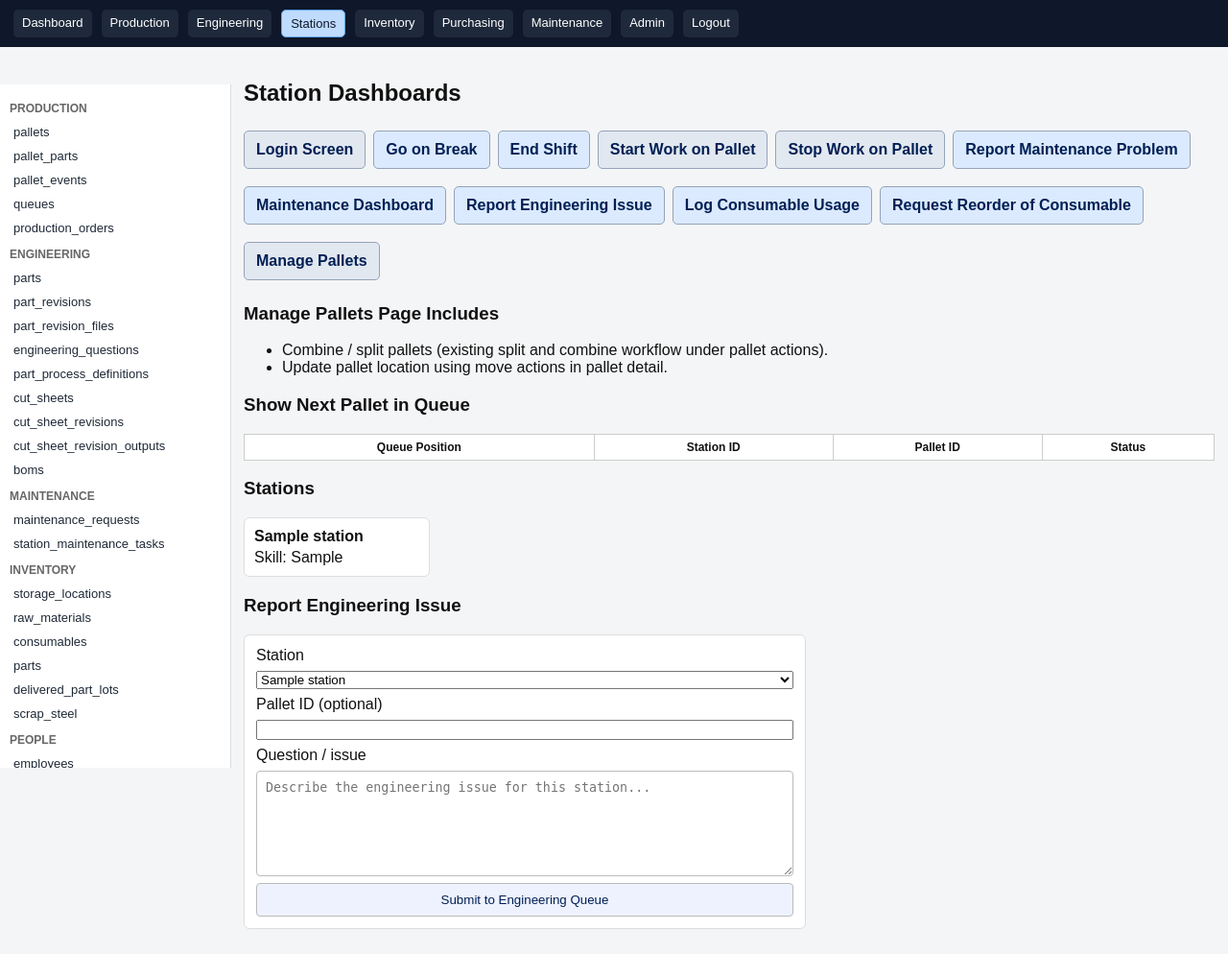
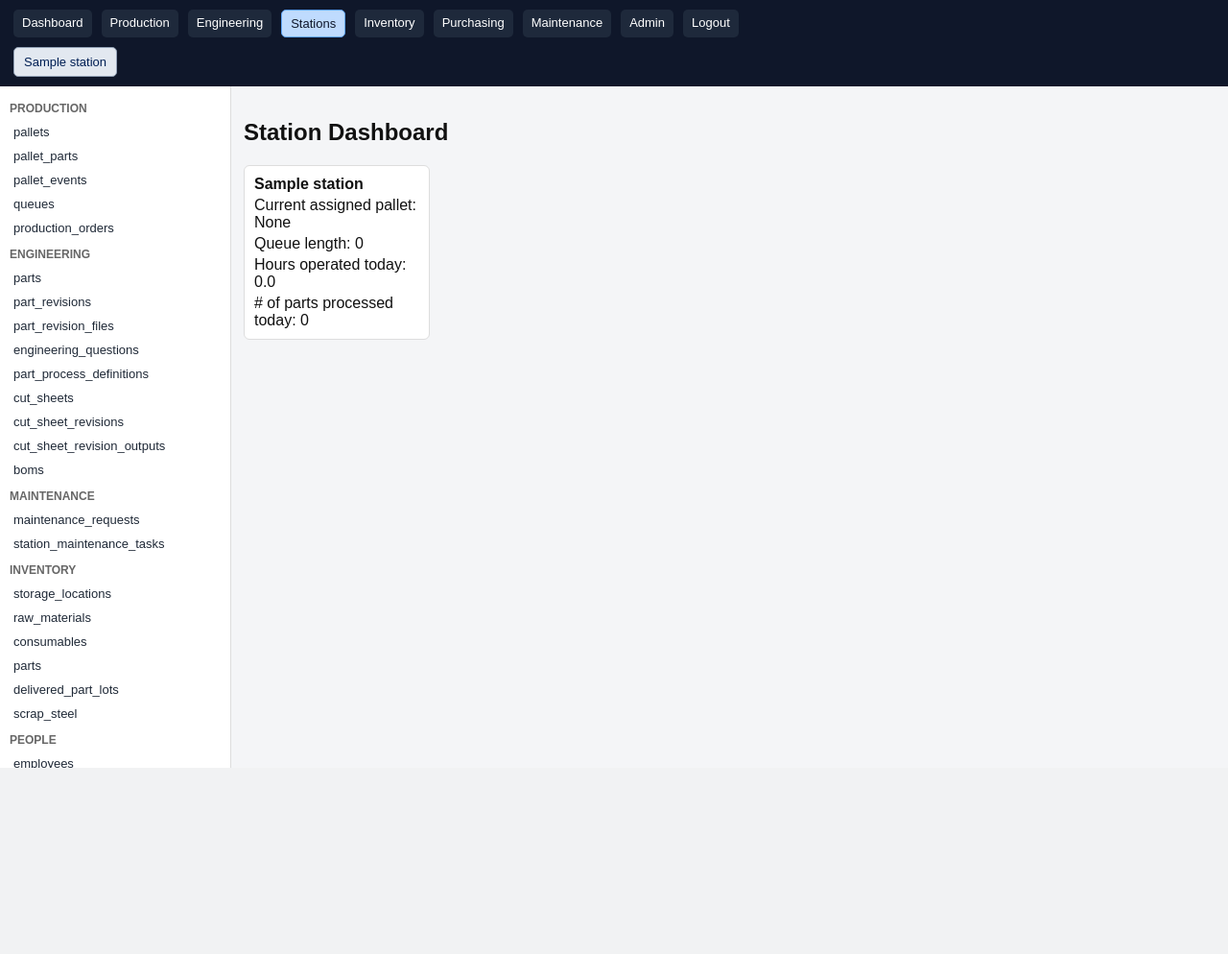
Before and after one commit to ravenorb/mts, a FastAPI app: page /stations in a window 1280 px wide. Shown: the whole page at 96% size. After the commit the page ends 800 px from the top, so only its background shows below. Run offline with FastAPI, Linux system fonts and the light colour scheme; the visitor is signed in with stand-in values (Sample User, id 1); tables that the repository leaves empty hold one stand-in row (values such as "Sample post"); lists and menus that the app fills with data are empty; parts of the project's set-up code (start-up, migrations or seed data) failed here and were passed over.

Commit message:
Add dynamic station submenu and station workflow pages

```diff
--- a/app/main.py
+++ b/app/main.py
@@ -304,6 +304,23 @@ def create_default_admin(db: Session):
         db.commit()
 
 
+def ensure_default_stations(db: Session) -> list[models.Station]:
+    stations = db.query(models.Station).filter_by(active=True).order_by(models.Station.station_name.asc()).all()
+    if stations:
+        return stations
+    db.add_all([
+        models.Station(station_name="station1", skill_required=""),
+        models.Station(station_name="station2", skill_required=""),
+    ])
+    db.commit()
+    return db.query(models.Station).filter_by(active=True).order_by(models.Station.station_name.asc()).all()
+
+
+def station_nav_context(db: Session) -> dict:
+    stations = ensure_default_stations(db)
+    return {"stations_nav": [{"id": s.id, "name": s.station_name} for s in stations]}
+
+
 def get_current_user(request: Request, db: Session):
     uid = request.session.get("uid")
     if not uid:
@@ -333,6 +350,7 @@ def startup():
     Base.metadata.create_all(bind=engine)
     db = next(get_db())
     create_default_admin(db)
+    ensure_default_stations(db)
 
 
 @app.get("/", response_class=HTMLResponse)
@@ -475,20 +493,114 @@ def engineering_machine_program_stub(request: Request, db: Session = Depends(get
 
 @app.get("/stations", response_class=HTMLResponse)
 def stations_dashboard(request: Request, db: Session = Depends(get_db), user=Depends(require_login)):
-    stations = db.query(models.Station).filter_by(active=True).order_by(models.Station.station_name.asc()).all()
-    queue = db.query(models.Queue).filter(models.Queue.status.in_(["queued", "in_progress"])).order_by(models.Queue.queue_position.asc()).limit(30).all()
-    return templates.TemplateResponse("stations_dashboard.html", {"request": request, "user": user, "top_nav": TOP_NAV, "entity_groups": ENTITY_GROUPS, "stations": stations, "queue": queue})
+    stations = ensure_default_stations(db)
+    start_of_day = datetime.utcnow().replace(hour=0, minute=0, second=0, microsecond=0)
+    station_cards: list[dict] = []
+    for station in stations:
+        queue_length = db.query(models.Queue).filter(
+            models.Queue.station_id == station.id,
+            models.Queue.status.in_(["queued", "in_progress"]),
+        ).count()
+        current_pallet = db.query(models.Pallet).filter_by(current_station_id=station.id, status="in_progress").order_by(models.Pallet.id.desc()).first()
+        parts_processed = db.query(func.count(models.PalletEvent.id)).filter(
+            models.PalletEvent.station_id == station.id,
+            models.PalletEvent.event_type.in_(["completed", "save_work"]),
+            models.PalletEvent.recorded_at >= start_of_day,
+        ).scalar() or 0
+        hours_operated = db.query(func.sum(models.PalletEvent.quantity)).filter(
+            models.PalletEvent.station_id == station.id,
+            models.PalletEvent.event_type == "hours_operated",
+            models.PalletEvent.recorded_at >= start_of_day,
+        ).scalar() or 0
+        station_cards.append({
+            "id": station.id,
+            "name": station.station_name,
+            "current_pallet": current_pallet.pallet_code if current_pallet else "None",
+            "queue_length": queue_length,
+            "hours_operated": round(float(hours_operated), 2),
+            "parts_processed": int(parts_processed),
+        })
+    return templates.TemplateResponse("stations_dashboard.html", {"request": request, "user": user, "top_nav": TOP_NAV, "entity_groups": ENTITY_GROUPS, "station_cards": station_cards, **station_nav_context(db)})
+
+
+@app.get("/stations/{station_id}", response_class=HTMLResponse)
+def station_page(station_id: int, request: Request, db: Session = Depends(get_db), user=Depends(require_login)):
+    station = db.query(models.Station).filter_by(id=station_id, active=True).first()
+    if not station:
+        raise HTTPException(404)
+    if not request.session.get(f"station_auth_{station_id}"):
+        return RedirectResponse(f"/stations/{station_id}/login", status_code=302)
+
+    queue_rows = db.query(models.Queue).filter_by(station_id=station_id).order_by(models.Queue.queue_position.asc()).limit(5).all()
+    queue = [{"id": q.id, "position": q.queue_position, "status": q.status, "pallet": db.query(models.Pallet).filter_by(id=q.pallet_id).first()} for q in queue_rows]
+    active_pallet = db.query(models.Pallet).filter_by(current_station_id=station_id, status="in_progress").order_by(models.Pallet.id.desc()).first()
+    pallet_parts = db.query(models.PalletPart).filter_by(pallet_id=active_pallet.id).all() if active_pallet else []
+    station_files = db.query(models.PartRevisionFile).order_by(models.PartRevisionFile.uploaded_at.desc()).all()
+    station_documents = [f for f in station_files if str(station_id) in {v.strip() for v in (f.station_ids_csv or "").split(",") if v.strip()}][:10]
+    selected_doc_id = request.query_params.get("doc")
+    selected_doc = next((f for f in station_documents if str(f.id) == selected_doc_id), station_documents[0] if station_documents else None)
+
+    return templates.TemplateResponse("station_detail.html", {"request": request, "user": user, "top_nav": TOP_NAV, "entity_groups": ENTITY_GROUPS, "station": station, "queue": queue, "active_pallet": active_pallet, "pallet_parts": pallet_parts, "station_documents": station_documents, "selected_doc": selected_doc, **station_nav_context(db)})
 
 
 @app.get("/stations/login", response_class=HTMLResponse)
-def stations_login(request: Request, db: Session = Depends(get_db), user=Depends(require_login)):
-    return templates.TemplateResponse("station_login.html", {"request": request, "user": user, "top_nav": TOP_NAV, "entity_groups": ENTITY_GROUPS, "error": None, "ok": None})
+def stations_login(db: Session = Depends(get_db), user=Depends(require_login)):
+    station = ensure_default_stations(db)[0]
+    return RedirectResponse(f"/stations/{station.id}/login", status_code=302)
 
 
-@app.post("/stations/login", response_class=HTMLResponse)
-def stations_login_submit(request: Request, station_user_id: str = Form(...), station_password: str = Form(...), db: Session = Depends(get_db), user=Depends(require_login)):
-    ok = bool(station_user_id.strip()) and bool(station_password.strip())
-    return templates.TemplateResponse("station_login.html", {"request": request, "user": user, "top_nav": TOP_NAV, "entity_groups": ENTITY_GROUPS, "error": None if ok else "Missing credentials", "ok": "Station login accepted (stub)." if ok else None})
+@app.get("/stations/{station_id}/login", response_class=HTMLResponse)
+def station_login(station_id: int, request: Request, db: Session = Depends(get_db), user=Depends(require_login)):
+    station = db.query(models.Station).filter_by(id=station_id, active=True).first()
+    if not station:
+        raise HTTPException(404)
+    return templates.TemplateResponse("station_login.html", {"request": request, "user": user, "top_nav": TOP_NAV, "entity_groups": ENTITY_GROUPS, "station": station, "error": None, "ok": None, **station_nav_context(db)})
+
+
+@app.post("/stations/{station_id}/login", response_class=HTMLResponse)
+def stations_login_submit(station_id: int, request: Request, station_user_id: str = Form(...), station_password: str = Form(...), db: Session = Depends(get_db), user=Depends(require_login)):
+    station = db.query(models.Station).filter_by(id=station_id, active=True).first()
+    if not station:
+        raise HTTPException(404)
+    account = db.query(models.User).filter_by(username=station_user_id.strip(), active=True).first()
+    if account and verify_password(station_password, account.password_hash):
+        request.session[f"station_auth_{station_id}"] = station_user_id.strip()
+        return RedirectResponse(f"/stations/{station_id}", status_code=302)
+    return templates.TemplateResponse("station_login.html", {"request": request, "user": user, "top_nav": TOP_NAV, "entity_groups": ENTITY_GROUPS, "station": station, "error": "Invalid station credentials", "ok": None, **station_nav_context(db)})
+
+
+@app.post("/stations/{station_id}/start-next")
+def station_start_next(station_id: int, db: Session = Depends(get_db), user=Depends(require_login)):
+    next_queue = db.query(models.Queue).filter_by(station_id=station_id, status="queued").order_by(models.Queue.queue_position.asc()).first()
+    if next_queue:
+        next_queue.status = "in_progress"
+        pallet = db.query(models.Pallet).filter_by(id=next_queue.pallet_id).first()
+        if pallet:
+            pallet.status = "in_progress"
+            pallet.current_station_id = station_id
+            db.add(models.PalletEvent(pallet_id=pallet.id, station_id=station_id, event_type="started", quantity=0, recorded_by=user.username, notes="Started next queued pallet"))
+        db.commit()
+    return RedirectResponse(f"/stations/{station_id}", status_code=302)
+
+
+@app.post("/stations/{station_id}/save-work")
+def station_save_work(station_id: int, db: Session = Depends(get_db), user=Depends(require_login)):
+    pallet = db.query(models.Pallet).filter_by(current_station_id=station_id, status="in_progress").order_by(models.Pallet.id.desc()).first()
+    if pallet:
+        db.add(models.PalletEvent(pallet_id=pallet.id, station_id=station_id, event_type="save_work", quantity=0, recorded_by=user.username, notes="Saved pallet work"))
+        db.commit()
+    return RedirectResponse(f"/stations/{station_id}", status_code=302)
+
+
+@app.post("/stations/{station_id}/queue-reorder")
+async def station_queue_reorder(station_id: int, request: Request, db: Session = Depends(get_db), user=Depends(require_login)):
+    payload = await request.json()
+    for idx, queue_id in enumerate(payload.get("order", []), start=1):
+        row = db.query(models.Queue).filter_by(id=int(queue_id), station_id=station_id).first()
+        if row:
+            row.queue_position = idx
+    db.commit()
+    return {"ok": True}
 
 
 @app.post("/stations/report-engineering-issue")
--- a/app/templates/base.html
+++ b/app/templates/base.html
@@ -31,6 +31,14 @@
     {% endfor %}
   </nav>
   {% endif %}
+  {% if request.url.path.startswith('/stations') and stations_nav %}
+  <nav class="section-nav" aria-label="Station sections">
+    {% for station in stations_nav %}
+      {% set station_href = '/stations/' ~ station.id %}
+      <a class="{% if request.url.path == station_href or request.url.path.startswith(station_href + '/') %}active{% endif %}" href="{{station_href}}">{{station.name}}</a>
+    {% endfor %}
+  </nav>
+  {% endif %}
   {% if request.url.path.startswith('/admin') %}
   <nav class="section-nav" aria-label="Admin sections">
     {% set admin_sections = [
--- a/app/templates/station_login.html
+++ b/app/templates/station_login.html
@@ -1,6 +1,6 @@
 {% extends 'base.html' %}
 {% block content %}
-<h2>Station Login Screen</h2>
+<h2>{{station.station_name}} Login</h2>
 {% if error %}<div class="form-error-banner">{{error}}</div>{% endif %}
 {% if ok %}<div class="ok-banner">{{ok}}</div>{% endif %}
 <form method="post" class="panel-form">
@@ -8,6 +8,6 @@
   <input name="station_user_id" required />
   <label>Password</label>
   <input name="station_password" type="password" required />
-  <button type="submit">Log in to Station</button>
+  <button type="submit">Log in to {{station.station_name}}</button>
 </form>
 {% endblock %}
--- a/app/templates/stations_dashboard.html
+++ b/app/templates/stations_dashboard.html
@@ -1,56 +1,15 @@
 {% extends 'base.html' %}
 {% block content %}
-<h2>Station Dashboards</h2>
-<div class="action-row">
-  <a class="action-btn" href="/stations/login">Login Screen</a>
-  <a class="action-btn secondary" href="/entity/pallet_events/new">Go on Break</a>
-  <a class="action-btn secondary" href="/entity/pallet_events/new">End Shift</a>
-  <a class="action-btn" href="/entity/pallet_events/new">Start Work on Pallet</a>
-  <a class="action-btn" href="/entity/pallet_events/new">Stop Work on Pallet</a>
-  <a class="action-btn secondary" href="/entity/maintenance_requests/new">Report Maintenance Problem</a>
-  <a class="action-btn secondary" href="/maintenance">Maintenance Dashboard</a>
-  <a class="action-btn secondary" href="#engineering-issue">Report Engineering Issue</a>
-  <a class="action-btn secondary" href="/entity/consumable_usage_logs/new">Log Consumable Usage</a>
-  <a class="action-btn secondary" href="/entity/purchase_requests/new">Request Reorder of Consumable</a>
-  <a class="action-btn" href="/entity/pallets">Manage Pallets</a>
-</div>
-
-<h3>Manage Pallets Page Includes</h3>
-<ul>
-  <li>Combine / split pallets (existing split and combine workflow under pallet actions).</li>
-  <li>Update pallet location using move actions in pallet detail.</li>
-</ul>
-
-<h3>Show Next Pallet in Queue</h3>
-<table>
-  <tr><th>Queue Position</th><th>Station ID</th><th>Pallet ID</th><th>Status</th></tr>
-  {% for q in queue %}
-    <tr><td>{{q.queue_position}}</td><td>{{q.station_id}}</td><td>{{q.pallet_id}}</td><td>{{q.status}}</td></tr>
-  {% endfor %}
-</table>
-
-<h3>Stations</h3>
+<h2>Station Dashboard</h2>
 <div class="grid-list">
-  {% for st in stations %}
-  <div class="quick-pallet">
-    <strong>{{st.station_name}}</strong>
-    <span>Skill: {{st.skill_required or 'N/A'}}</span>
-  </div>
+  {% for station in station_cards %}
+  <a class="quick-pallet" href="/stations/{{station.id}}">
+    <strong>{{station.name}}</strong>
+    <span>Current assigned pallet: {{station.current_pallet}}</span>
+    <span>Queue length: {{station.queue_length}}</span>
+    <span>Hours operated today: {{station.hours_operated}}</span>
+    <span># of parts processed today: {{station.parts_processed}}</span>
+  </a>
   {% endfor %}
 </div>
-
-<h3 id="engineering-issue">Report Engineering Issue</h3>
-<form method="post" action="/stations/report-engineering-issue" class="panel-form">
-  <label>Station</label>
-  <select name="station_id" required>
-    {% for st in stations %}
-    <option value="{{st.id}}">{{st.station_name}}</option>
-    {% endfor %}
-  </select>
-  <label>Pallet ID (optional)</label>
-  <input name="pallet_id" type="number" min="1" />
-  <label>Question / issue</label>
-  <textarea name="question_text" required placeholder="Describe the engineering issue for this station..."></textarea>
-  <button type="submit">Submit to Engineering Queue</button>
-</form>
 {% endblock %}
```
Also changed, not shown: app/templates/station_detail.html (added, +78 -0 lines).
